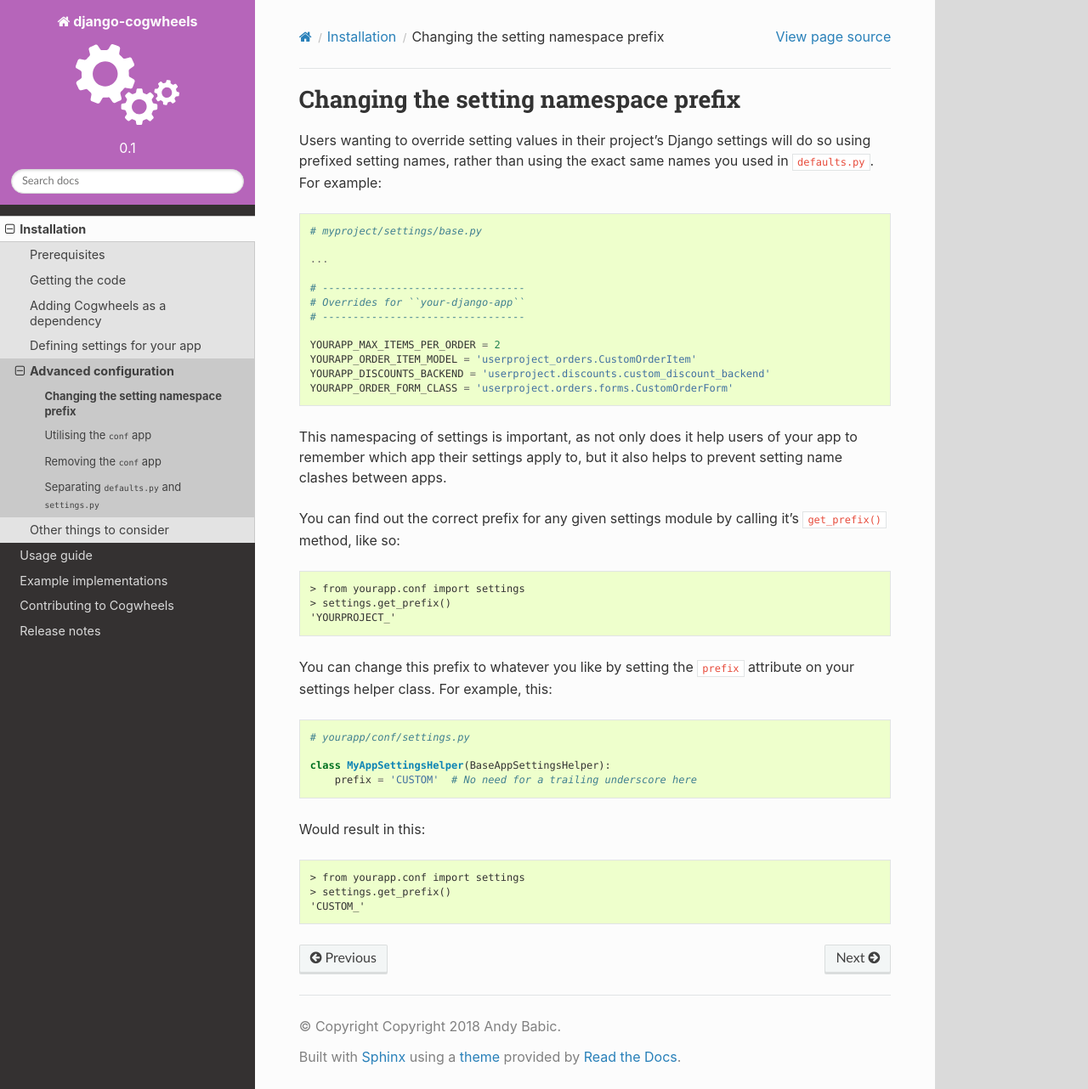
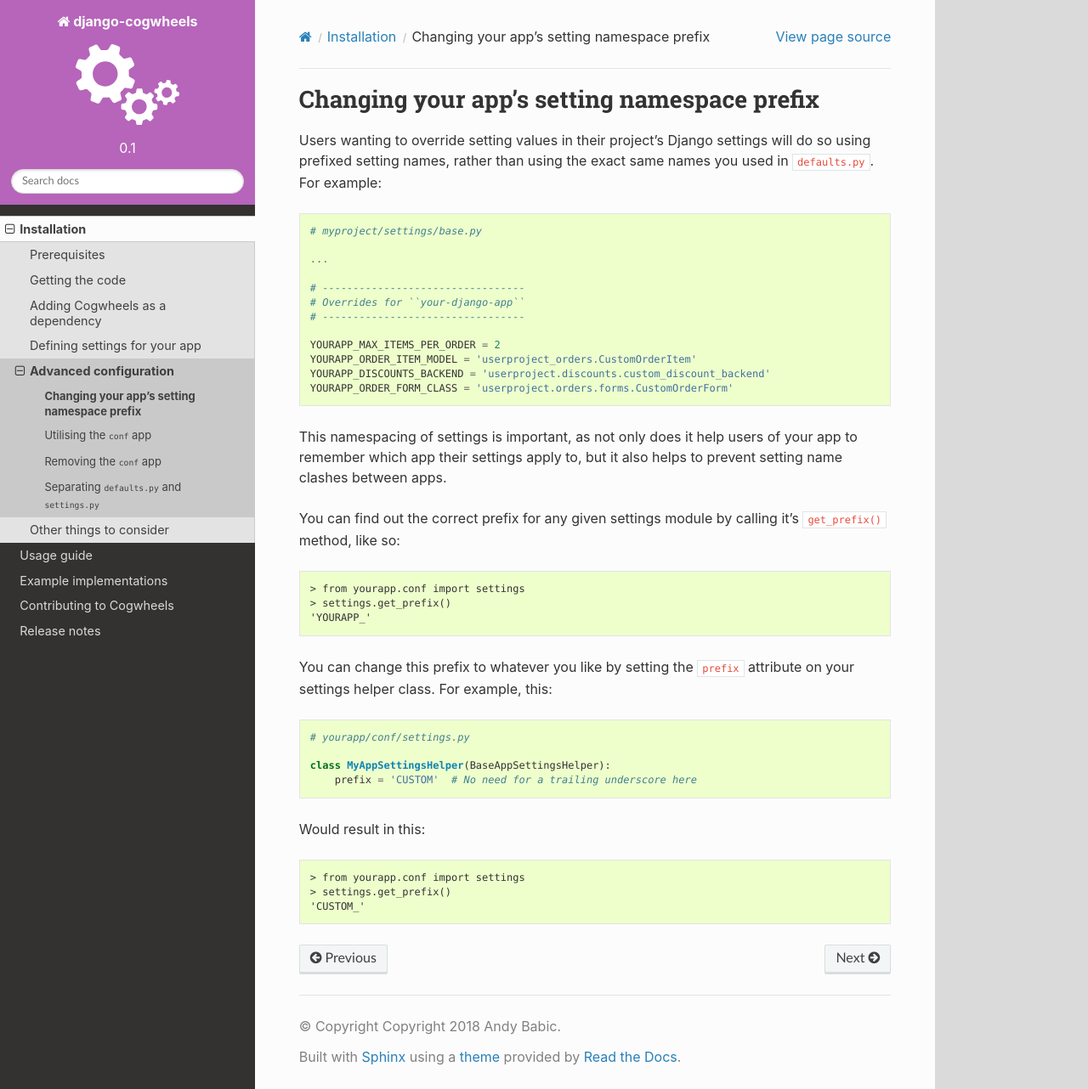
Before and after one commit to ababic/django-cogwheels, a Sphinx documentation site: the page built from docs/source/installation/changing-the-namespace-prefix.rst, in a window 1280 px wide and 1282 px high. Shown: the whole window at 85% size. Built offline with Sphinx 7.4.7 and the Read the Docs theme 2.0.0, drawn with Linux system fonts in a browser that asks for light colours.

Commit message:
Fix a couple of things

```diff
--- a/docs/source/installation/changing-the-namespace-prefix.rst
+++ b/docs/source/installation/changing-the-namespace-prefix.rst
@@ -1,6 +1,6 @@
-=====================================
-Changing the setting namespace prefix
-=====================================
+============================================
+Changing your app's setting namespace prefix
+============================================
 
 Users wanting to override setting values in their project's Django settings will do so using prefixed setting names, rather than using the exact same names you used in ``defaults.py``.  For example:
 
@@ -27,7 +27,7 @@
 
     > from yourapp.conf import settings
     > settings.get_prefix()
-    'YOURPROJECT_'
+    'YOURAPP_'
 
 You can change this prefix to whatever you like by setting the ``prefix`` attribute on your settings helper class. For example, this:
 
```
